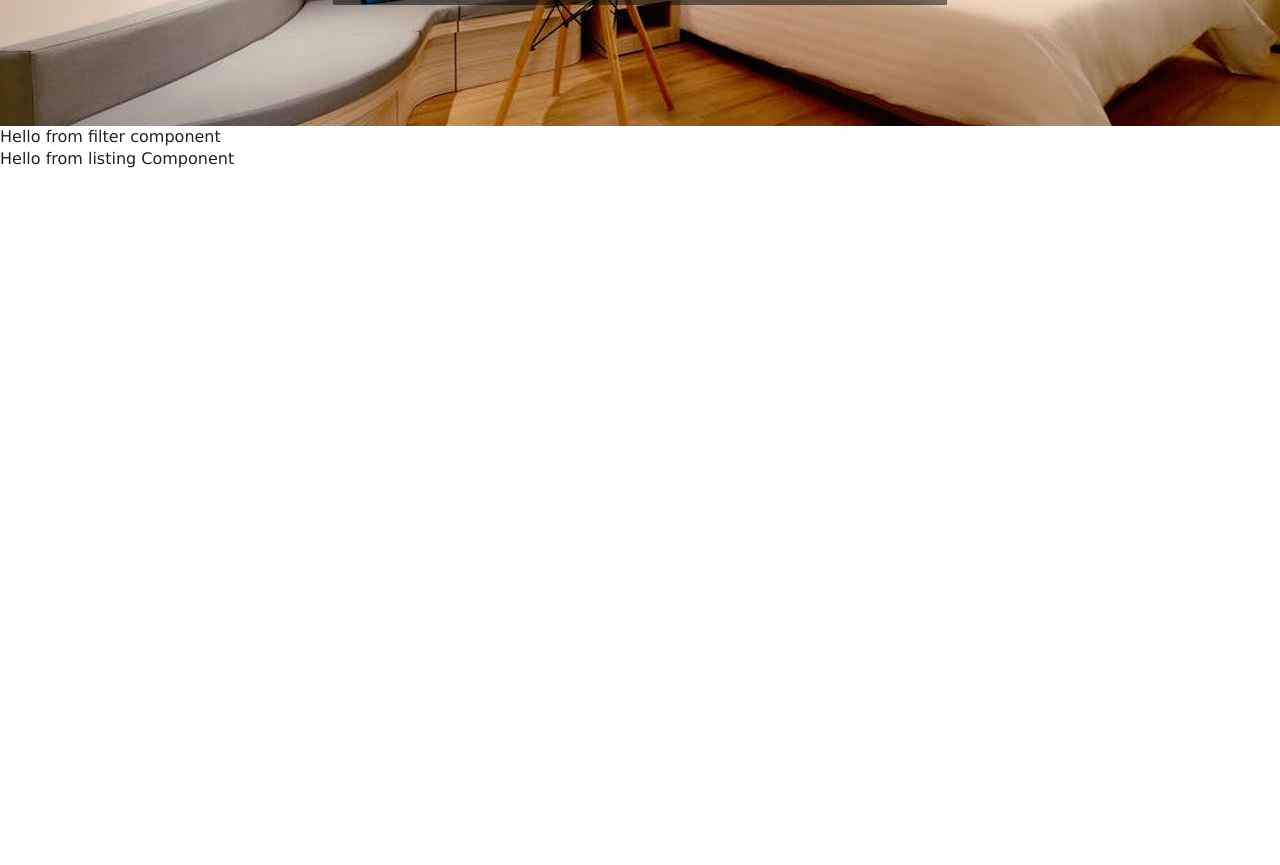
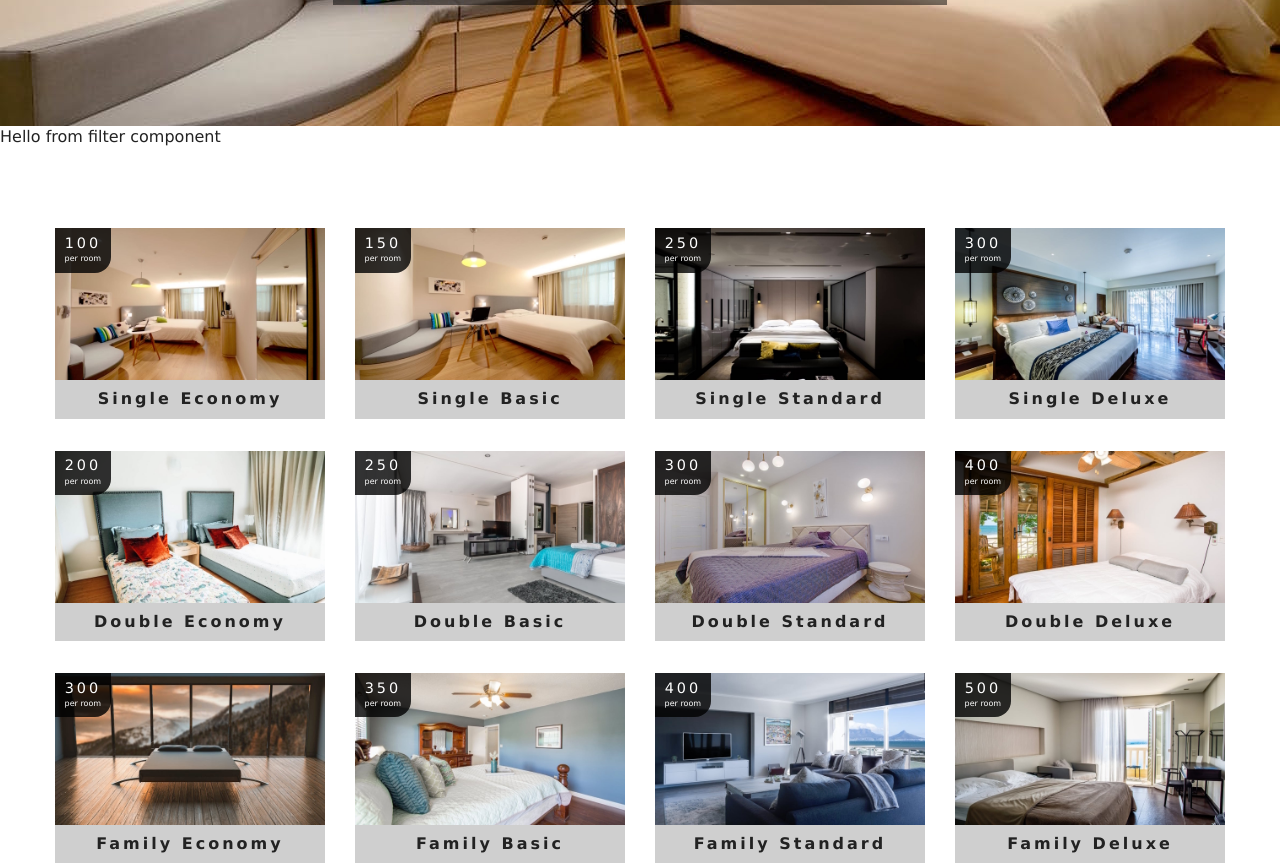
Before and after one commit to Saranrajv123/hotel-reservation-system, a React (Create React App) app: page /rooms in a window 1280 px wide. Shown: the part 420-1285 px from the top of the page. Before the commit the page ends 800 px from the top, so only its background shows below. Built offline with nearby package versions, Linux system fonts and the light colour scheme.

Commit message:
rooms page completed - 4:00

```diff
--- a/src/Context.js
+++ b/src/Context.js
@@ -2,6 +2,17 @@
 
 const RoomContext = React.createContext();
 export const RoomProvider = RoomContext.Provider;
+export const RoomConsumer = RoomContext.Consumer;
+
+export const RoomConsumerWrapper = (Component) => {
+    return function RoomConsumerInerWrapper(props) {
+        return (
+            <RoomConsumer>
+                {value => <Component {...props} context={value} />}
+            </RoomConsumer>
+        )
+    }
+}
 
 export default RoomContext;
 
--- a/src/components/RoomContainer.jsx
+++ b/src/components/RoomContainer.jsx
@@ -1,14 +1,40 @@
 import React, { Fragment } from 'react';
 import { RoomFilter } from './RoomFilter';
 import { RoomListing } from './RoomListing';
+import {Loader} from "./Loader";
+import { RoomConsumer, RoomConsumerWrapper } from '../Context';
 
-export const RoomContainer = () => {
+const RoomContainer = ({context}) => {
+
+    if(context.loading) {
+        return <Loader />
+    }
     return (
         <Fragment>
-            <div>
-                <RoomFilter />
-                <RoomListing />
-            </div>
+            <RoomFilter rooms={context.rooms}/>
+            <RoomListing rooms={context.sortedRooms}/>
         </Fragment>
+
     )
 }
+
+export default RoomConsumerWrapper(RoomContainer);
+
+// export const RoomContainer = () => {
+//     return (
+//         <Fragment>
+//             <RoomConsumer>
+//                 {(value) => {
+//                     console.log('value', value)
+//                     return (
+//                         <div>
+//                         <RoomFilter />
+//                         <RoomListing />
+//                     </div>
+//                     )
+//                 }}
+//             </RoomConsumer>
+
+//         </Fragment>
+//     )
+// }
--- a/src/components/RoomListing.jsx
+++ b/src/components/RoomListing.jsx
@@ -1,9 +1,33 @@
 import React, { Fragment } from 'react'
+import { Rooms } from './Rooms'
 
-export const RoomListing = () => {
+export const RoomListing = (props) => {
+    console.log('rooms', props.rooms)
+    if (props.rooms.length === 0) {
+        return (
+            <div className="empty-search">
+                <h3>unforturnetely no rooms availble for your matched search</h3>
+            </div>
+        )
+    }
+
+    const renderRooms = () => {
+        return (
+            <section className="roomslist">
+                <div className="roomslist-center">
+                    {props.rooms.map(item => {
+                        return (
+                            <Rooms key={item.id} rooms={item} />
+                        )
+                    })}
+                </div>
+            </section>
+        )
+    }
+
     return (
         <Fragment>
-            <div>Hello from listing Component</div>
+           {renderRooms()}
         </Fragment>
     )
 }
--- a/src/pages/Rooms.jsx
+++ b/src/pages/Rooms.jsx
@@ -2,7 +2,7 @@
 import { Hero } from "../components/Hero";
 import { Banner } from "../components/Banner";
 import { Link } from "react-router-dom";
-import { RoomContainer } from "../components/RoomContainer";
+import  RoomContainer  from "../components/RoomContainer";
 
 export const Rooms = () => {
   return (
```
Also changed, not shown: src/components/Navbar.jsx (line endings or trailing spaces).
